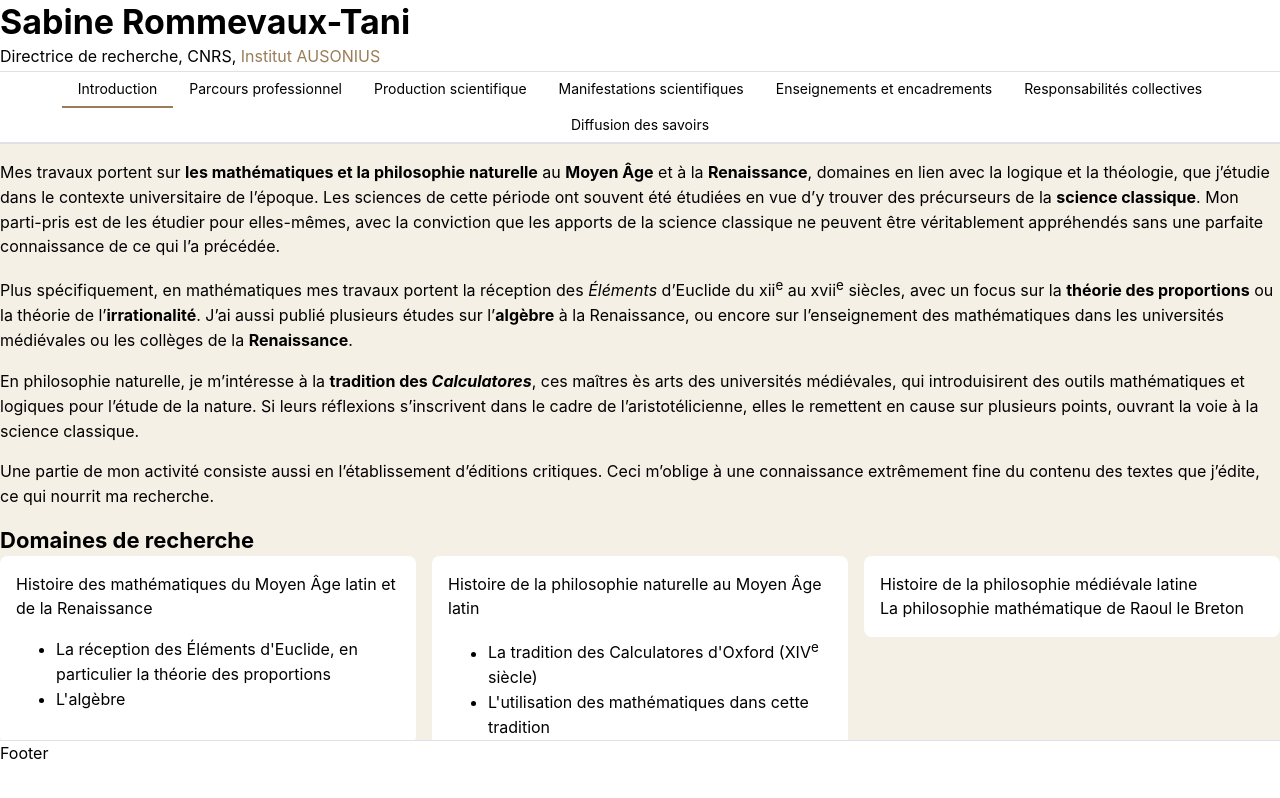
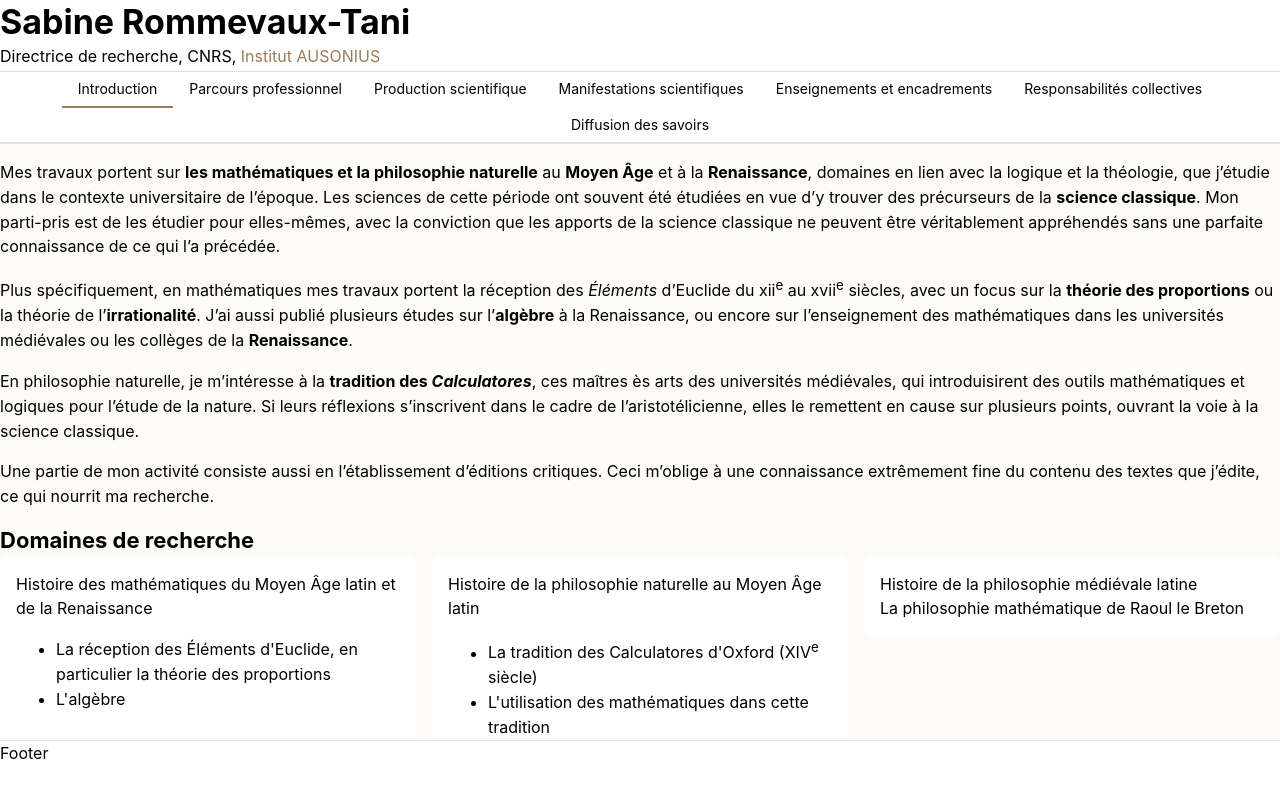
Before and after one commit to 0N0K0/sabine-rommevaux-tani, a React (Vite) app: page / in a window 1280 px wide. Built offline with nearby package versions, Linux system fonts and the light colour scheme.

Commit message:
body color

```diff
--- a/src/style.css
+++ b/src/style.css
@@ -1,3 +1,3 @@
 body {
-  background-color: #f5f0e6;
+  background-color: hsl(45, 50%, 98%);
 }
```
